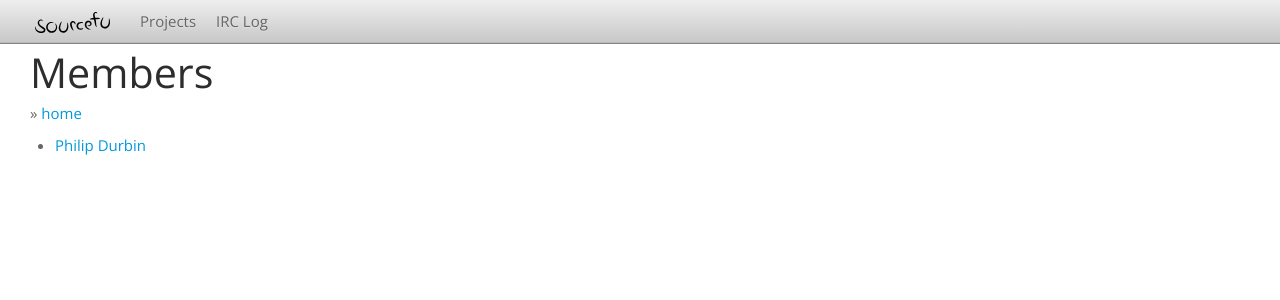
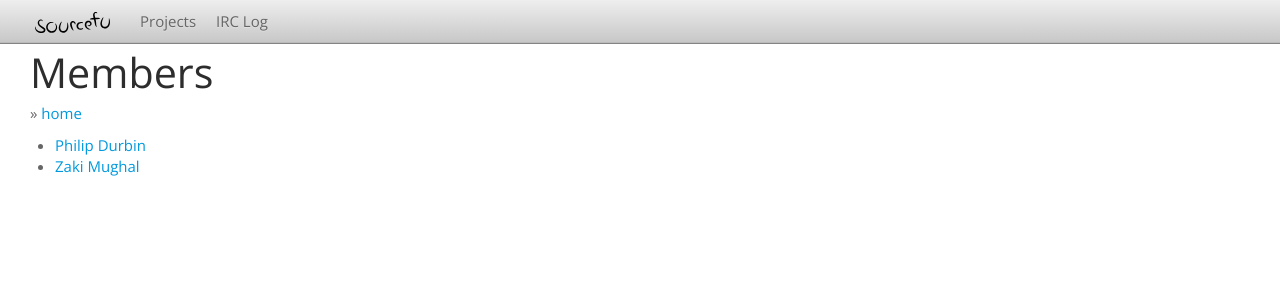
Before and after one commit to sourcefu/sourcefu.github.com, a Jekyll site: the page built from members/index.md, in a window 1280 px wide. Shown: the top 300 px of the page. Built offline with Jekyll 4.4.1, drawn with Linux system fonts in a browser that asks for light colours; Markdown is read by kramdown in place of the engine named in the settings.

Commit message:
Add sivoais to members

```diff
--- a/members/index.md
+++ b/members/index.md
@@ -3,3 +3,4 @@ title: Members
 layout: default
 ---
 * [Philip Durbin](pdurbin)
+* [Zaki Mughal](sivoais)
```
Also changed, not shown: 1 other file.
